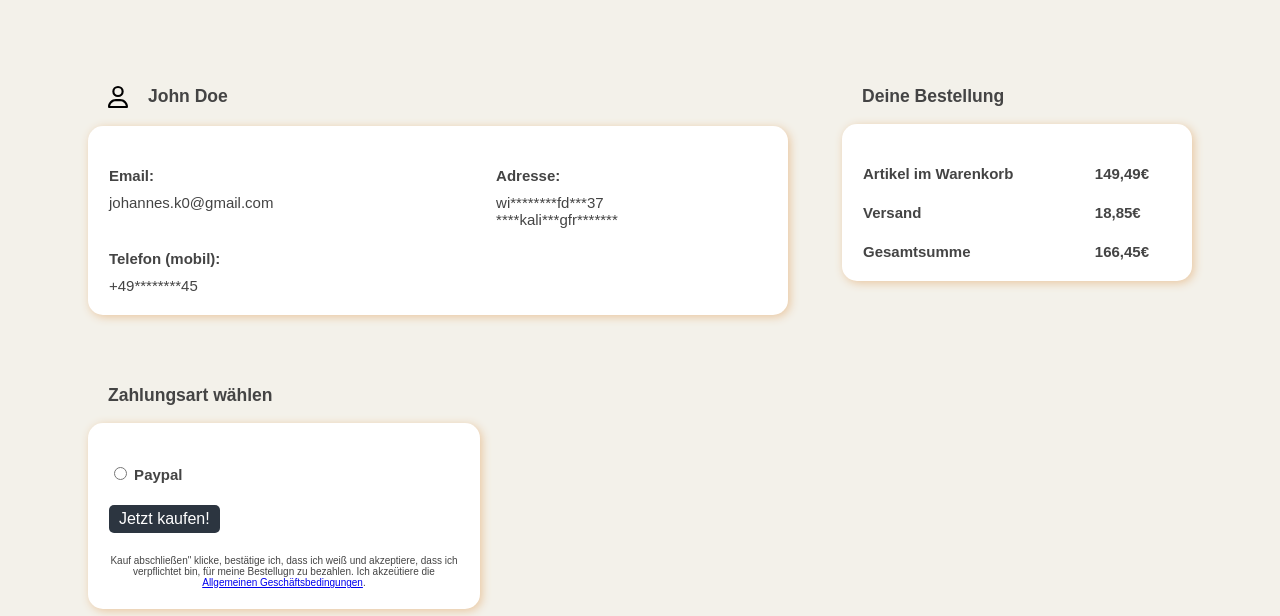
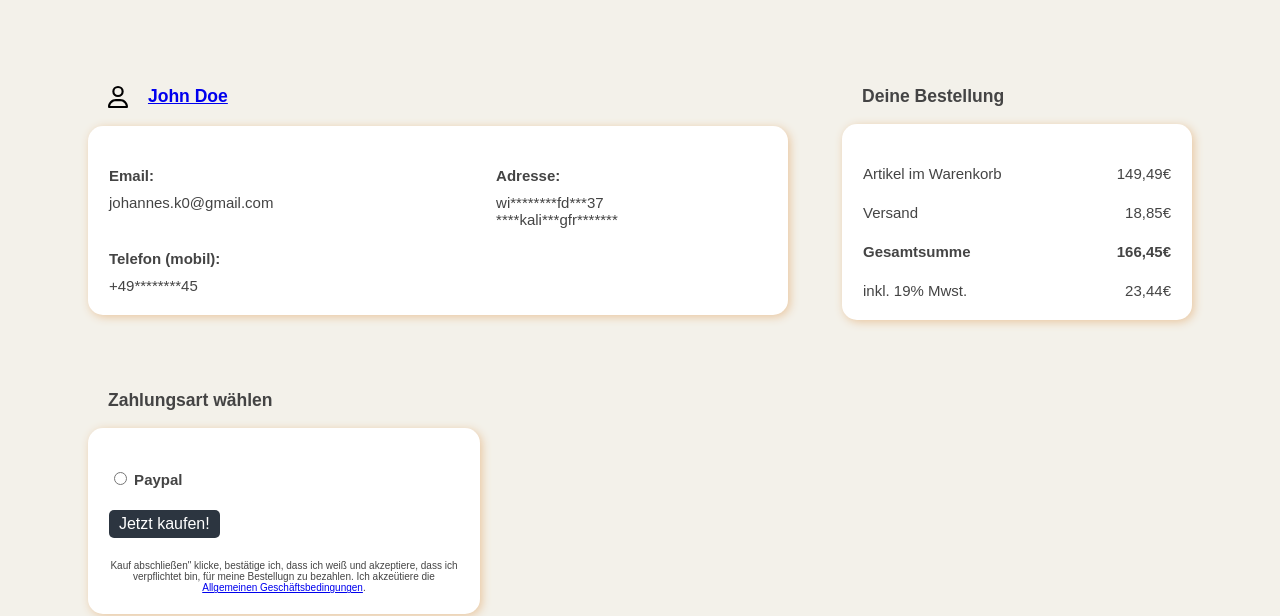
Before and after one commit to mattbtr/Supreme-Elements, a plain HTML site: page kasse.html in a window 1280 px wide. Shown: the part 189-805 px from the top of the page. Drawn offline with Linux system fonts and the light colour scheme.

Commit message:
aenderungen Kuti

```diff
--- a/kasse.css
+++ b/kasse.css
@@ -48,6 +48,15 @@ button:hover, select:hover {
     text-align:left;
     border-radius: 15px;
     box-shadow: 2px  2px 10px 0px rgb(233, 198, 159);
+}
+
+#deineBestellung td{
+    font-style: normal;
+    font-weight: 100;
+}
+
+.preis{
+    text-align: right;
 }
 
 #Zahlungsartwählen{
--- a/kasse.html
+++ b/kasse.html
@@ -41,7 +41,7 @@
                     <table id="PersonendatenTabelle">
                         <thead>
                             <tr>
-                                <h3><img id="Personenbild" src="Bilder/Personas.svg" alt="konto">John Doe</h3>
+                                <h3><a href="konto.html"><img id="Personenbild" src="Bilder/Personas.svg" alt="konto">John Doe</h3></a>
                             </tr>
                         </thead>
                         <tbody>
@@ -67,17 +67,20 @@
             </tr>
             <tbody>
                 <tr>
-                    <th>Artikel im Warenkorb</th>
-                    <th> 149,49€</th>
+                        <td>Artikel im Warenkorb</td>
+                        <td class="preis"> 149,49€</td>
                 </tr>
                 <tr>
-                    <th>Versand</th>
-                    <th>18,85€</th>
+                    <td>Versand</td>
+                    <td class="preis">18,85€</td>
+                </tr>
+                 <tr>
+                    <th>Gesamtsumme</th>
+                    <th class="preis">166,45€</th>
                 </tr>
                 <tr>
-                    <th>Gesamtsumme</th>
-                    <th>166,45€</th>
-                </tr>
+                    <td>inkl. 19% Mwst.</td>
+                    <td class="preis">23,44€</td>
             </tbody>
         </table>
         </th>
@@ -99,7 +102,7 @@
 
             </tr>
             <tr>
-                <th><a href="https://www.paypal.com/de/home"><button>Jetzt kaufen!</button></a></th>
+                <th><a href="bestelluebersicht.html"><button>Jetzt kaufen!</button></a></th>
                 </th>
             </tr>
             <tr>
```
Also changed, not shown: bestelluebersicht.css (+7 -1 lines), bestelluebersicht.html (+9 -7 lines).
